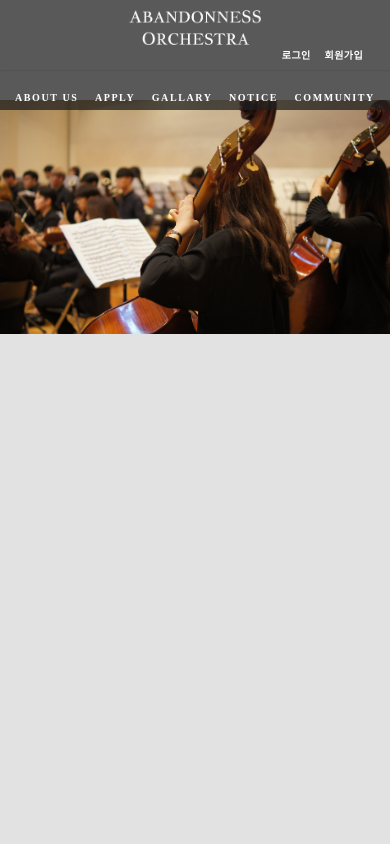
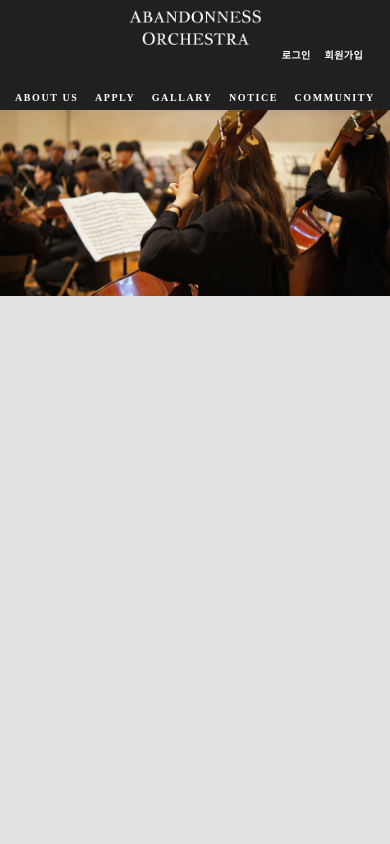
Before and after one commit to jeongyunjae/ABANDONNESS, a React (Create React App) app in the folder client/: page / in a window 390 px wide. Shown: the top 844 px of the page. Built offline with nearby package versions, Linux system fonts and the light colour scheme; no server answers; a web font is replaced by a local one.

Commit message:
modified responsive app for mobile

```diff
--- a/client/src/components/views/AboutPage/AboutPage.css
+++ b/client/src/components/views/AboutPage/AboutPage.css
@@ -1,6 +1,6 @@
 .about-content {
   width: 100%;
-  height: 2000px;
+  height: 1000px;
   background-color: #e2e2e2;
   display: flex;
 }
@@ -9,7 +9,6 @@
   width: 60%;
   margin: 0 auto;
   height: inherit;
-  margin-top: 74px;
 }
 
 .about-us {
@@ -18,7 +17,7 @@
 
 .about-us > .about-image {
   position: relative;
-  margin: 50px auto;
+  margin: 100px auto;
   margin-bottom: 40px;
   width: 100%;
   padding-top: 67.4%;
@@ -43,3 +42,26 @@ p {
   color: #4b4b4b;
   font-weight: 400;
 }
+
+@media (max-width: 768px) {
+  .about-container {
+    width: 80%;
+  }
+
+  .about-us > .about-image {
+    margin-top: 140px;
+    margin-bottom: 25px;
+  }
+
+  .about-us .explain-container {
+    margin: 0 5px;
+  }
+
+  .explain-container .aban1 {
+    font-size: 16px;
+  }
+
+  p {
+    font-size: 12px;
+  }
+}
--- a/client/src/components/views/Header/Header.css
+++ b/client/src/components/views/Header/Header.css
@@ -104,8 +104,8 @@ span {
   .header {
     height: 110px;
     line-height: 55px;
+    background-color: rgb(32, 32, 32);
   }
-
   .noListStyle > li {
     font-size: 11px;
   }
--- a/client/src/components/views/LandingPage/LandingPage.css
+++ b/client/src/components/views/LandingPage/LandingPage.css
@@ -3,16 +3,32 @@
   padding: 0;
 }
 
+.landing-content {
+  width: 100%;
+  height: 1500px;
+  background-color: #e2e2e2;
+  display: flex;
+}
+
+.landing-container {
+  width: 100%;
+  margin: 0 auto;
+  height: inherit;
+}
+
+.landing-us .landing-container {
+  margin: 0 26px;
+}
+
 .content {
   width: 100%;
-  height: 1000px;
+  height: 500px;
   background-color: #e2e2e2;
   display: flex;
-  align-items: center;
+  align-items: flex-end;
   justify-content: center;
 }
 .backgroundImage {
-  position: relative;
   width: 100%;
   padding-top: 57%;
   background-size: cover;
@@ -20,10 +36,15 @@
 }
 
 @media (max-width: 768px) {
-  .backgroundImage {
-    position: relative;
-    width: 100%;
-    top: 100px;
-    padding-top: 60%;
+  .landing-content {
+    height: 1200px;
+  }
+
+  .landing-container {
+    margin-top: 74px;
+  }
+
+  .content {
+    height: 450px;
   }
 }
--- a/client/src/components/views/LandingPage/LandingPage.js
+++ b/client/src/components/views/LandingPage/LandingPage.js
@@ -12,6 +12,8 @@ function LandingPage() {
   return (
     <div className="wrapper">
       <Header />
+      <div className="landing-content">
+        <div className="landing-container">
           <div className="backgroundImage"></div>
           <div className="content">
             <ReactPlayer
@@ -20,6 +22,8 @@ function LandingPage() {
               controls
             />
           </div>
+        </div>
+      </div>
       <Footer />
     </div>
   );
```
Lines whose indentation alone changed are shown as unchanged.
